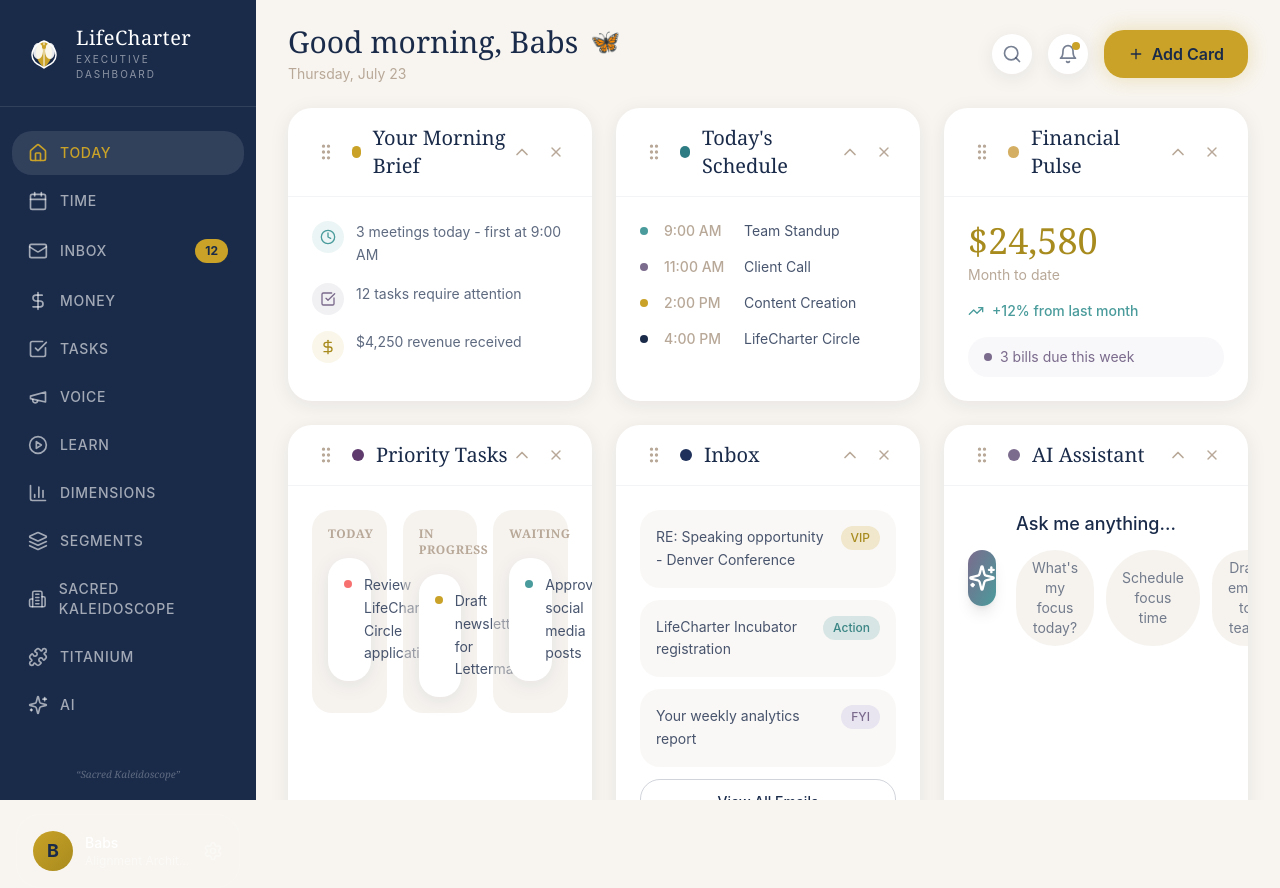
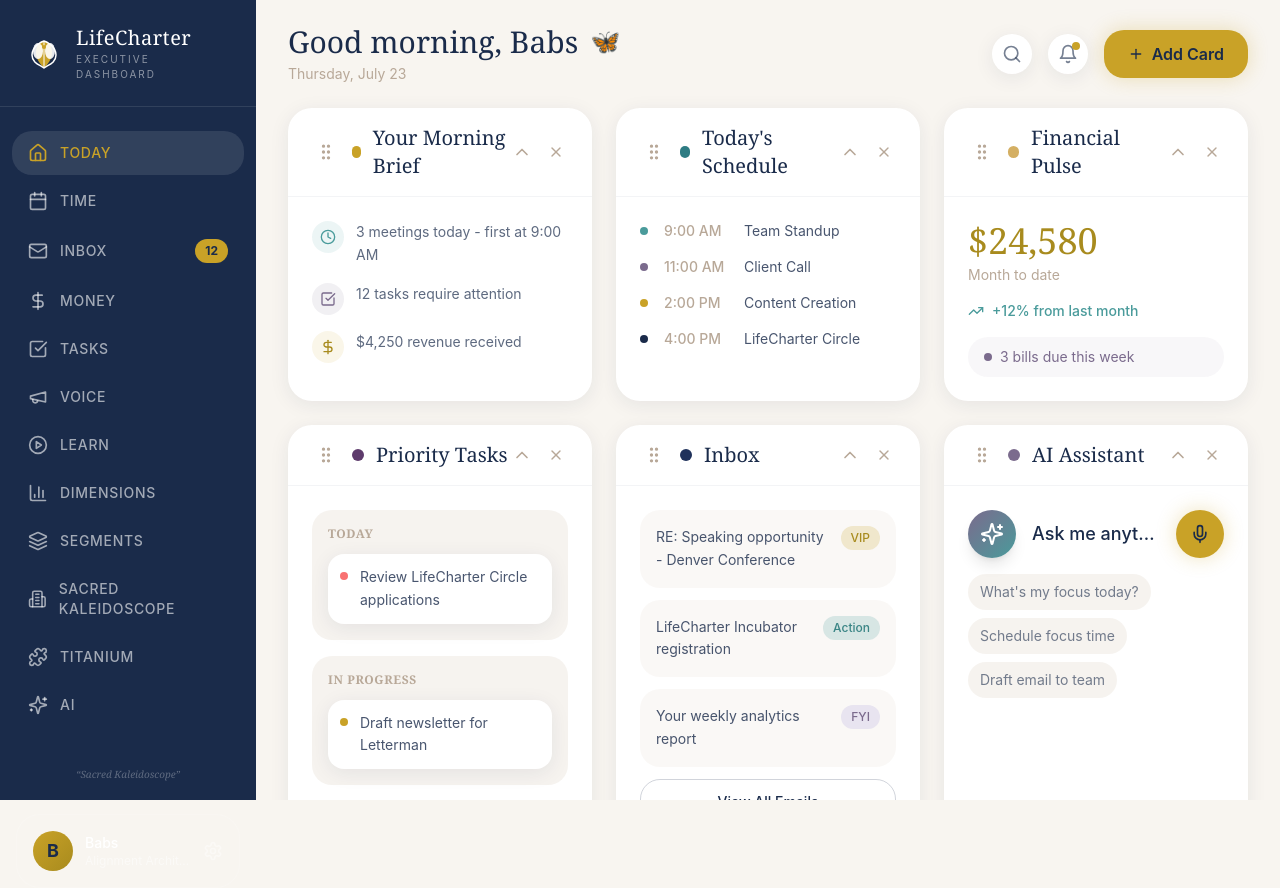
Before and after one commit to ButterflyBabs/LC-Executive-Dashboard, a Next.js app: page /dashboard in a window 1280 px wide. Built offline with nearby package versions, Linux system fonts and the light colour scheme.

Commit message:
Fix: Text overflow on Priority Tasks and AI Assistant cards

```diff
--- a/app/dashboard/page.tsx
+++ b/app/dashboard/page.tsx
@@ -273,19 +273,19 @@
 
       case "tasks":
         return (
-          <div className="grid grid-cols-3 gap-4">
+          <div className="space-y-4">
             {["Today", "In Progress", "Waiting"].map((column) => (
               <div key={column} className="bg-cream-dark/50 rounded-xl p-4">
-                <h4 className="text-xs font-semibold text-soft-taupe uppercase tracking-wider mb-4">
+                <h4 className="text-xs font-semibold text-soft-taupe uppercase tracking-wider mb-3">
                   {column}
                 </h4>
-                <div className="space-y-3">
+                <div className="space-y-2">
                   {tasks
                     .filter((t) => t.column === column.toLowerCase().replace(" ", "-"))
                     .map((task) => (
                       <div
                         key={task.id}
-                        className="bg-white p-4 rounded-xl soft-shadow cursor-move hover:shadow-lg transition-all"
+                        className="bg-white p-3 rounded-lg soft-shadow cursor-move hover:shadow-lg transition-all"
                       >
                         <div className="flex items-start gap-3">
                           <div
@@ -297,7 +297,7 @@
                                 : "bg-teal"
                             }`}
                           />
-                          <p className="text-sm text-navy/80 leading-relaxed">{task.title}</p>
+                          <p className="text-sm text-navy/80 leading-relaxed line-clamp-2">{task.title}</p>
                         </div>
                       </div>
                     ))}
@@ -337,27 +337,29 @@
 
       case "ai-assistant":
         return (
-          <div className="flex items-center gap-5">
-            <div className="w-14 h-14 rounded-2xl bg-gradient-to-br from-plum to-teal flex items-center justify-center shadow-lg">
-              <Sparkles className="w-7 h-7 text-white" />
+          <div className="space-y-4">
+            <div className="flex items-center gap-4">
+              <div className="w-12 h-12 rounded-2xl bg-gradient-to-br from-plum to-teal flex items-center justify-center shadow-lg flex-shrink-0">
+                <Sparkles className="w-6 h-6 text-white" />
               </div>
-            <div className="flex-1">
-              <p className="text-navy font-medium mb-3 text-lg">Ask me anything...</p>
-              <div className="flex gap-3">
-                <button className="px-4 py-2 bg-cream-dark/50 text-navy/60 rounded-full text-sm hover:bg-lavender/50 hover:text-navy transition-all">
+              <div className="flex-1 min-w-0">
+                <p className="text-navy font-medium text-lg truncate">Ask me anything...</p>
+              </div>
+              <button className="w-12 h-12 rounded-2xl bg-gold flex items-center justify-center hover:bg-gold-light transition-all shadow-glow flex-shrink-0">
+                <Mic className="w-5 h-5 text-navy" />
+              </button>
+            </div>
+            <div className="flex flex-wrap gap-2">
+              <button className="px-3 py-2 bg-cream-dark/50 text-navy/60 rounded-full text-sm hover:bg-lavender/50 hover:text-navy transition-all whitespace-nowrap">
                 What&apos;s my focus today?
               </button>
-                <button className="px-4 py-2 bg-cream-dark/50 text-navy/60 rounded-full text-sm hover:bg-lavender/50 hover:text-navy transition-all">
+              <button className="px-3 py-2 bg-cream-dark/50 text-navy/60 rounded-full text-sm hover:bg-lavender/50 hover:text-navy transition-all whitespace-nowrap">
                 Schedule focus time
               </button>
-                <button className="px-4 py-2 bg-cream-dark/50 text-navy/60 rounded-full text-sm hover:bg-lavender/50 hover:text-navy transition-all">
+              <button className="px-3 py-2 bg-cream-dark/50 text-navy/60 rounded-full text-sm hover:bg-lavender/50 hover:text-navy transition-all whitespace-nowrap">
                 Draft email to team
               </button>
             </div>
-            </div>
-            <button className="w-14 h-14 rounded-2xl bg-gold flex items-center justify-center hover:bg-gold-light transition-all shadow-glow">
-              <Mic className="w-6 h-6 text-navy" />
-            </button>
           </div>
         );
 
```
Lines whose indentation alone changed are shown as unchanged.
